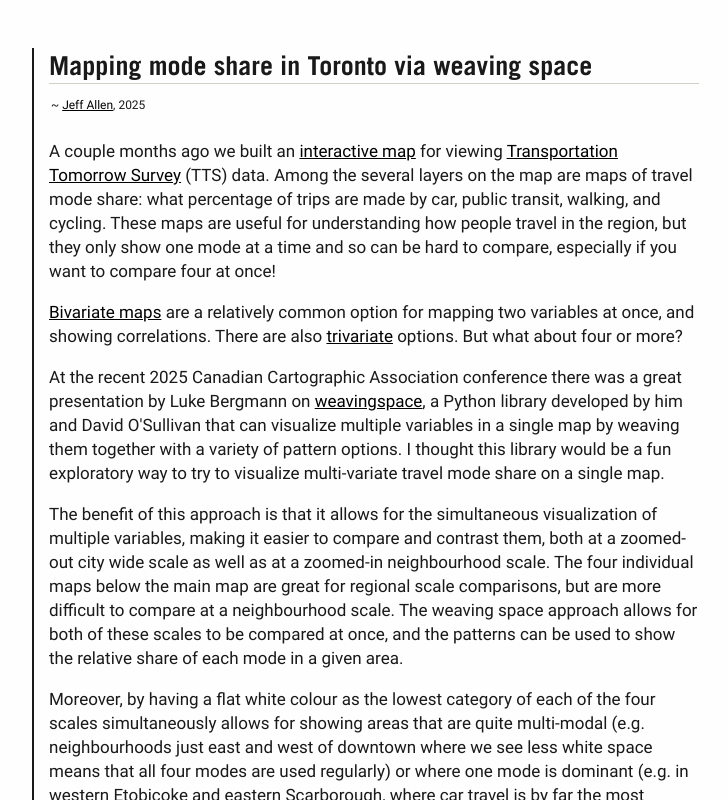
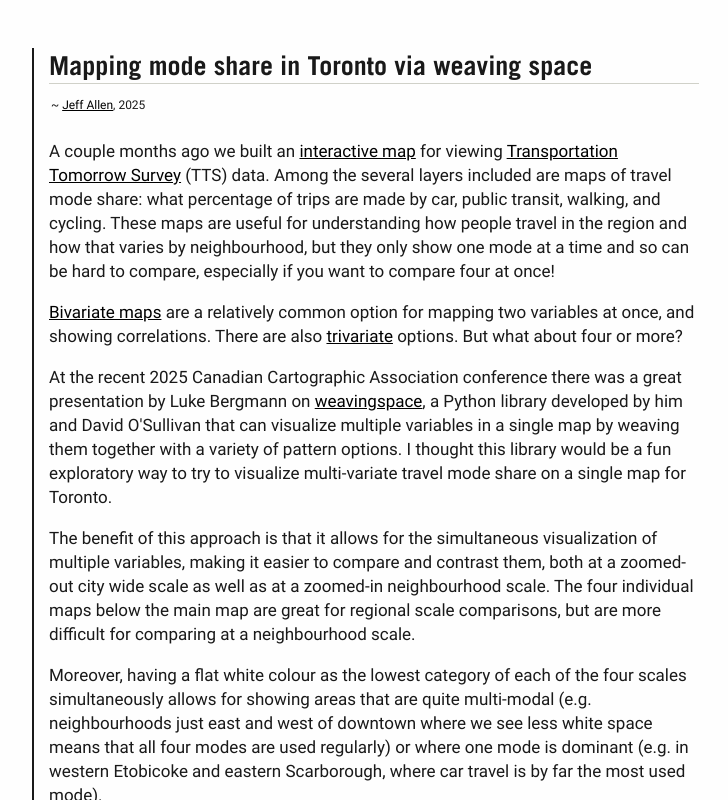
Before and after one commit to schoolofcities/transportation-tomorrow-survey, a SvelteKit app: page /mode-weave in a window 1280 px wide. Shown: the part 1020-1820 px from the top of the page, without its empty margins (267-995 px from the left). Built offline with nearby package versions, Linux system fonts and the light colour scheme.

Commit message:
fix typos, build

```diff
--- a/src/routes/mode-weave/+page.svelte
+++ b/src/routes/mode-weave/+page.svelte
@@ -52,23 +52,23 @@
 
 		<p>
 			A couple months ago we built an <a href="https://schoolofcities.github.io/transportation-tomorrow-survey/" target="_blank">interactive map</a> for viewing <a href="https://dmg.utoronto.ca/tts-introduction/" target="_blank">Transportation Tomorrow Survey</a> (TTS) data.
-			Among the several layers on the map are maps of travel mode share: what percentage of trips are made by car, public transit, walking, and cycling. These maps are useful for understanding how people travel in the region, but they only show one mode at a time and so can be hard to compare, especially if you want to compare four at once!
+			Among the several layers included are maps of travel mode share: what percentage of trips are made by car, public transit, walking, and cycling. These maps are useful for understanding how people travel in the region and how that varies by neighbourhood, but they only show one mode at a time and so can be hard to compare, especially if you want to compare four at once!
 		</p>
 
 		<p>
 			<a href="https://schoolofcities.github.io/urban-data-storytelling/urban-data-visualization/bivariate-choropleth-maps/bivariate-choropleth-maps.html" target="_blank">Bivariate maps</a> are a relatively common option for mapping two variables at once, and showing correlations. There are also <a href="https://censusmapper.ca/maps/3720" target="_blank">trivariate</a> options. But what about four or more?
 		</p>
 		<p>
-			At the recent 2025 Canadian Cartographic Association conference there was a great presentation by Luke Bergmann on <a href="https://github.com/DOSull/weaving-space" target="_blank">weavingspace</a>, a Python library developed by him and David O'Sullivan that can visualize multiple variables in a single map by weaving them together with a variety of pattern options. I thought this library would be a fun exploratory way to try to visualize multi-variate travel mode share on a single map.
+			At the recent 2025 Canadian Cartographic Association conference there was a great presentation by Luke Bergmann on <a href="https://github.com/DOSull/weaving-space" target="_blank">weavingspace</a>, a Python library developed by him and David O'Sullivan that can visualize multiple variables in a single map by weaving them together with a variety of pattern options. I thought this library would be a fun exploratory way to try to visualize multi-variate travel mode share on a single map for Toronto.
 		</p>
 		<p>
-			The benefit of this approach is that it allows for the simultaneous visualization of multiple variables, making it easier to compare and contrast them, both at a zoomed-out city wide scale as well as at a zoomed-in neighbourhood scale. The four individual maps below the main map are great for regional scale comparisons, but are more difficult to compare at a neighbourhood scale. The weaving space approach allows for both of these scales to be compared at once, and the patterns can be used to show the relative share of each mode in a given area.
+			The benefit of this approach is that it allows for the simultaneous visualization of multiple variables, making it easier to compare and contrast them, both at a zoomed-out city wide scale as well as at a zoomed-in neighbourhood scale. The four individual maps below the main map are great for regional scale comparisons, but are more difficult for comparing at a neighbourhood scale.
 		</p>
 		<p>
-			Moreover, by having a flat white colour as the lowest category of each of the four scales simultaneously allows for showing areas that are quite multi-modal (e.g. neighbourhoods just east and west of downtown where we see less white space means that all four modes are used regularly) or where one mode is dominant (e.g. in western Etobicoke and eastern Scarborough, where car travel is by far the most dominant mode).
+			Moreover, having a flat white colour as the lowest category of each of the four scales simultaneously allows for showing areas that are quite multi-modal (e.g. neighbourhoods just east and west of downtown where we see less white space means that all four modes are used regularly) or where one mode is dominant (e.g. in western Etobicoke and eastern Scarborough, where car travel is by far the most used mode).
 		</p>
 		<p>
-			There are some drawbacks though. By being quite data-dense, the map takes longer to read and parse out patterns than maps with fewer variables. The arbitrary selection of the tile size, shape, and placement could also be showing specific results (i.e. due to <a href="https://en.wikipedia.org/wiki/Modifiable_areal_unit_problem" target="_blank">MAUP</a>) compared to other selection options. In terms of the data, the TTS is approximately a 5% sample, so while it does provide a good overview of travel patterns, small samples in some areas could cause misleading results. The map does have a mask over it (in a gray hatch pattern) to cover non-residential areas or tiles with low sample sizes.
+			There are some drawbacks though. By being quite data-dense, the map takes longer to read and parse out patterns than maps with fewer variables. The arbitrary selection of the tile size, shape, and placement could also be showing specific results (due to <a href="https://en.wikipedia.org/wiki/Modifiable_areal_unit_problem" target="_blank">MAUP</a>) compared to other selection options. In terms of the data, the TTS is approximately a 5% sample, so while it does provide a good overview of travel patterns, small samples in some areas could cause misleading results. The map does have a mask over it (in a gray hatch pattern) to cover non-residential areas or tiles with low sample sizes.
 		</p>
 		<p>
 			That's it for now! If you have any questions, comments, or suggestions, please feel free to reach out to me at <a>jeff.allen@utoronto.ca</a>
```
Also changed, not shown: 14 other files (tests, documents, lock files or other folders).
